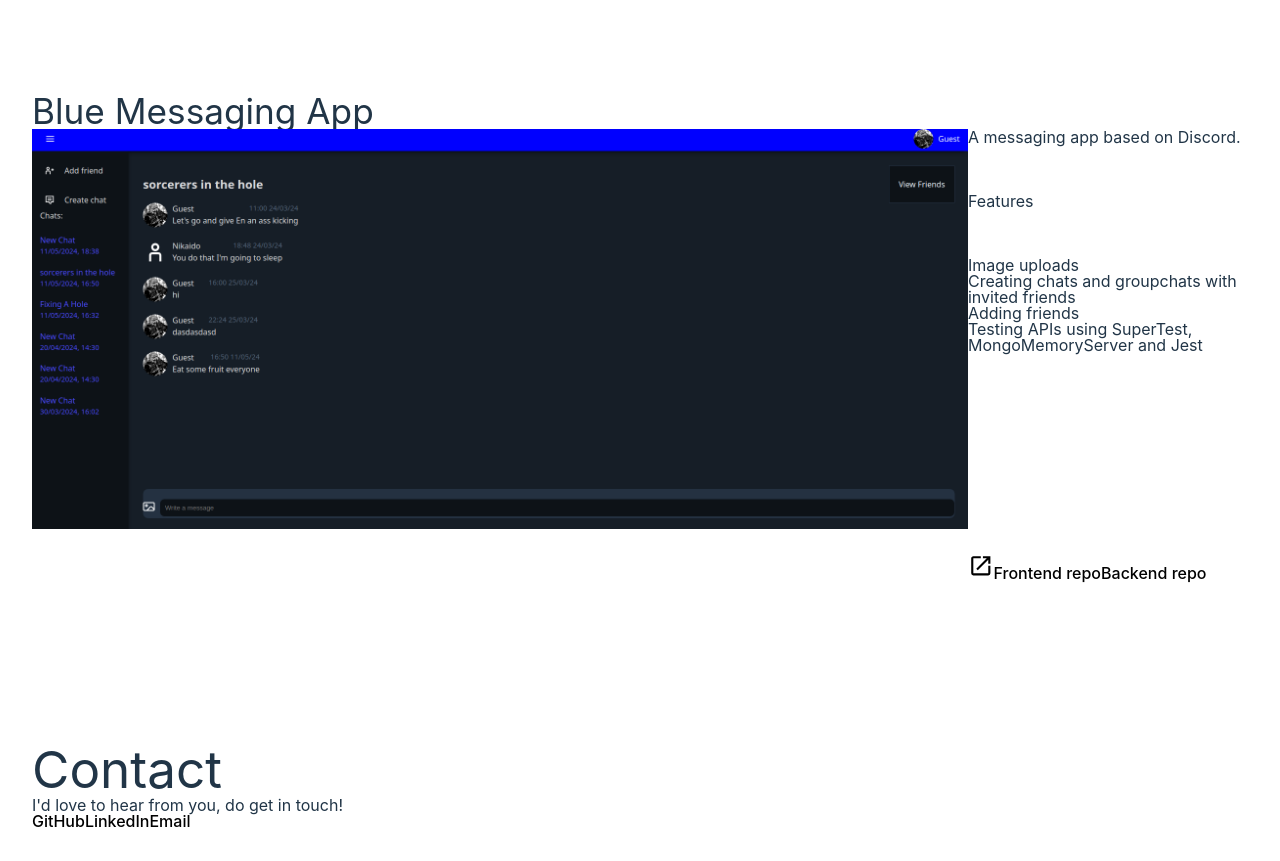
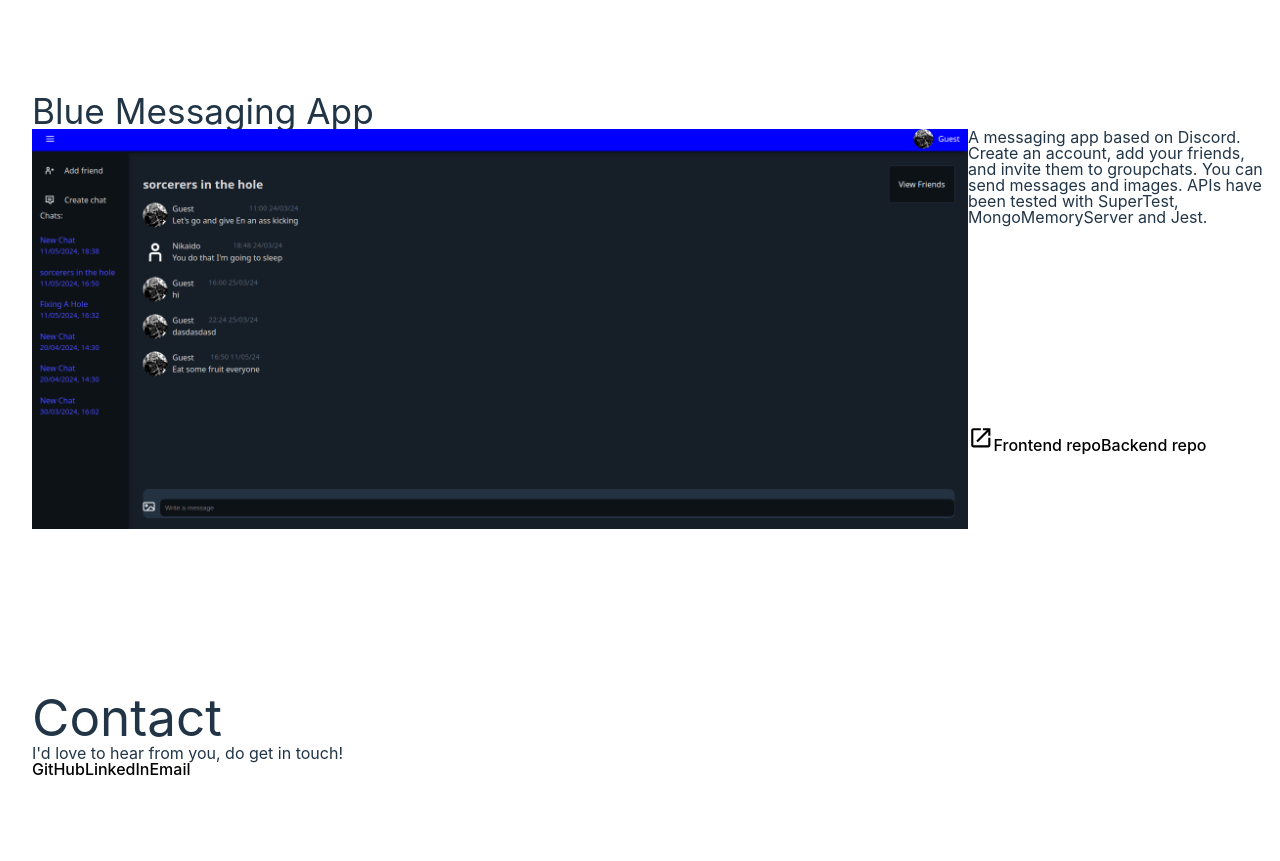
Before and after one commit to jasonHYLam/personal-portfolio-v2, a React (Vite) app: page / in a window 1280 px wide. Shown: the part 2100-2961 px from the top of the page. After the commit the page ends 2909 px from the top, so only its background shows below. Built offline with nearby package versions, Linux system fonts and the light colour scheme.

Commit message:
Change description in BlueMessagingApp

```diff
--- a/src/components/projects/project/BlueMessagingApp.jsx
+++ b/src/components/projects/project/BlueMessagingApp.jsx
@@ -1,7 +1,6 @@
 import styles from "./project.module.css";
 import blueMessagingApp1 from "../../../assets/blueMessagingApp1.png";
 import gitHubIcon from "../../../assets/github-mark.svg";
-import openNewLinkIcon from "../../../assets/open-in-new.svg";
 import { OpenInNewIcon } from "../../icons/OpenInNewIcon";
 
 export function BlueMessagingApp() {
@@ -12,15 +11,13 @@ export function BlueMessagingApp() {
         <section className={styles.projectContents}>
           <img className={styles.projectImage} src={blueMessagingApp1} alt="" />
           <section className={styles.informationContainer}>
-            <p>A messaging app based on Discord.</p>
+            <p>
+              A messaging app based on Discord. Create an account, add your
+              friends, and invite them to groupchats. You can send messages and
+              images. APIs have been tested with SuperTest, MongoMemoryServer
+              and Jest.
+            </p>
 
-            <h3>Features</h3>
-            <ul>
-              <li>Image uploads</li>
-              <li>Creating chats and groupchats with invited friends</li>
-              <li>Adding friends</li>
-              <li>Testing APIs using SuperTest, MongoMemoryServer and Jest</li>
-            </ul>
             <section>
               <a
                 href="https://blue-messaging-app.netlify.app/login"
```
